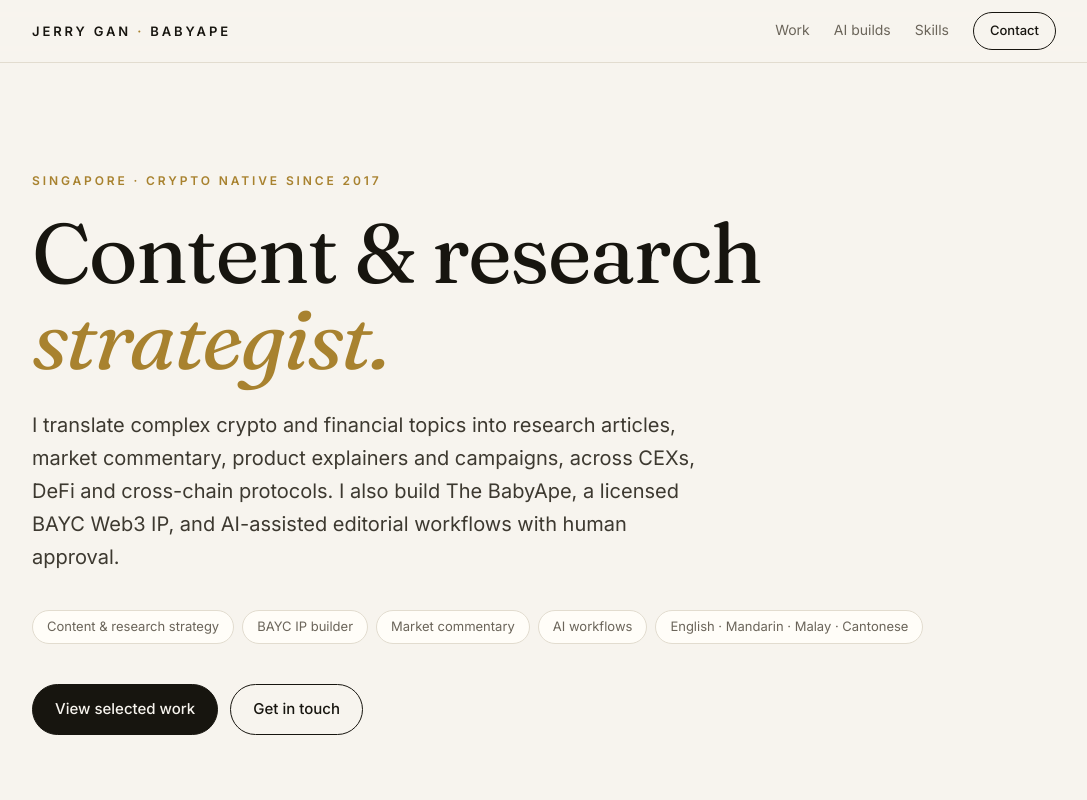
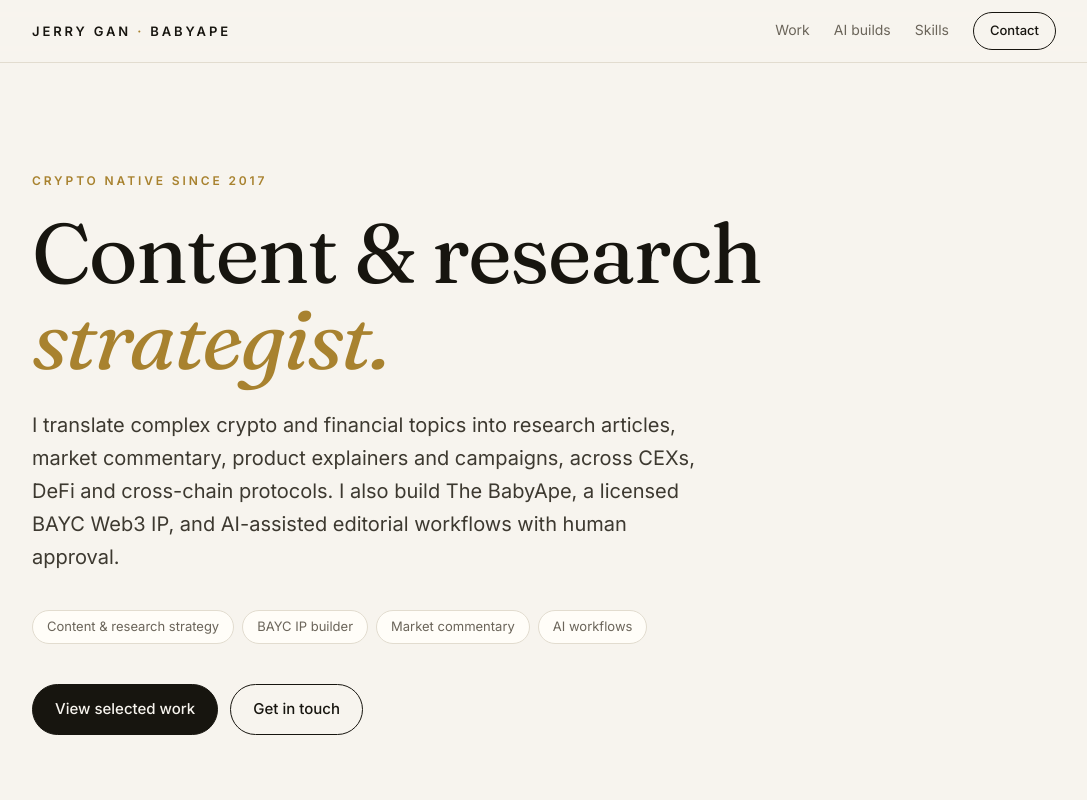
Before and after one commit to Jerry-gan/Jerry-gan.github.io, a plain HTML site: page index.html in a window 1280 px wide. Shown: the top 800 px of the page, without its empty margins (96-1183 px from the left). Drawn offline with Linux system fonts and the light colour scheme.

Commit message:
Remove Singapore and language lines

```diff
--- a/index.html
+++ b/index.html
@@ -1,8 +1,8 @@
 <!doctype html><html lang="en"><head><meta charset="utf-8"><meta name="viewport" content="width=device-width,initial-scale=1">
 <title>Jerry Gan (BabyApe) · Content &amp; Research Strategist</title>
-<meta name="description" content="Jerry Gan (BabyApe): crypto-native content and research strategist since 2017, BAYC IP builder and AI content workflow builder, based in Singapore.">
+<meta name="description" content="Jerry Gan (BabyApe): crypto-native content and research strategist since 2017, BAYC IP builder and AI content workflow builder.">
 <meta property="og:type" content="website"><meta property="og:url" content="https://jerry-gan.github.io/"><link rel="canonical" href="https://jerry-gan.github.io/"><meta name="twitter:image" content="https://jerry-gan.github.io/og.png"><meta property="og:title" content="Jerry Gan (BabyApe) · Content &amp; Research Strategist">
-<meta property="og:description" content="Crypto-native content &amp; research since 2017. BAYC IP builder. AI content workflows. Singapore.">
+<meta property="og:description" content="Crypto-native content &amp; research since 2017. BAYC IP builder. AI content workflows.">
 <meta property="og:image" content="https://jerry-gan.github.io/og.png"><meta name="twitter:card" content="summary_large_image"><meta name="twitter:site" content="@babyape113"><meta name="twitter:creator" content="@babyape113">
 <meta name="theme-color" content="#14120f"><link rel="icon" href="favicon.svg" type="image/svg+xml">
 <link rel="preconnect" href="https://fonts.googleapis.com"><link rel="preconnect" href="https://fonts.gstatic.com" crossorigin>
@@ -13,10 +13,10 @@
 <nav aria-label="Primary"><a href="#work">Work</a><a href="#ai">AI builds</a><a href="#skills">Skills</a><a class="btn" href="#contact">Contact</a></nav></div></header>
 <main id="main">
 <div class="hero" id="top"><div class="wrap">
-<p class="eyebrow">Singapore · Crypto native since 2017</p>
+<p class="eyebrow">Crypto native since 2017</p>
 <h1>Content &amp; research<br><em>strategist.</em></h1>
 <p class="lede">I translate complex crypto and financial topics into research articles, market commentary, product explainers and campaigns, across CEXs, DeFi and cross-chain protocols. I also build The BabyApe, a licensed BAYC Web3 IP, and AI-assisted editorial workflows with human approval.</p>
-<ul class="tags" aria-label="Focus areas"><li>Content &amp; research strategy</li><li>BAYC IP builder</li><li>Market commentary</li><li>AI workflows</li><li>English · Mandarin · Malay · Cantonese</li></ul>
+<ul class="tags" aria-label="Focus areas"><li>Content &amp; research strategy</li><li>BAYC IP builder</li><li>Market commentary</li><li>AI workflows</li></ul>
 <div class="cta"><a class="btn solid" href="#work">View selected work</a><a class="btn" href="#contact">Get in touch</a></div>
 </div></div>
 <div class="press" aria-label="Work picked up by"><div class="wrap">PICKED UP BY <b>Bitcoin Magazine NL</b><b>Binance</b><b>Yahoo Finance</b><b>AP News</b><b>TechTimes</b><b>NFTlab Magazine</b></div></div>
@@ -46,7 +46,7 @@
 
 <section id="skills" style="padding-top:0"><div class="wrap"><div class="sec-head"><span class="num">03</span><h2>Skills &amp; writing</h2></div>
 <div class="cols">
-<div><h3>Skills</h3><ul><li>Copywriting &amp; editorial review</li><li>Brand storytelling &amp; campaign content</li><li>Product explainers &amp; market research</li><li>AI: Hermes Agent, Claude Code, Codex, MCP, Obsidian</li><li>Python: portfolio construction, valuation, Sharpe-ratio studies <small><a href="https://github.com/Jerry-gan" target="_blank" rel="noopener">github.com/Jerry-gan</a></small></li><li>English · Mandarin · Malay · Cantonese</li></ul></div>
+<div><h3>Skills</h3><ul><li>Copywriting &amp; editorial review</li><li>Brand storytelling &amp; campaign content</li><li>Product explainers &amp; market research</li><li>AI: Hermes Agent, Claude Code, Codex, MCP, Obsidian</li><li>Python: portfolio construction, valuation, Sharpe-ratio studies <small><a href="https://github.com/Jerry-gan" target="_blank" rel="noopener">github.com/Jerry-gan</a></small></li></ul></div>
 <div><h3>Writing &amp; research</h3><ul>
 <li><a href="https://x.com/babyape113/status/2058927191887605893" target="_blank" rel="noopener">Hermes + Grok: three new superpowers that change the workflow</a><small>Agent orchestration architecture</small></li>
 <li><a href="https://x.com/starpowerworld/status/1764325346915328482" target="_blank" rel="noopener">DePIN Starpower</a><small>Featured by Binance, Yahoo Finance, AP News</small></li>
@@ -54,7 +54,7 @@
 <li><a href="https://www.linkedin.com/feed/update/urn:li:share:6911967656237572096" target="_blank" rel="noopener">Evidence-Based Blockchain</a><small>Peer-reviewed, Journal of the British Blockchain Association</small></li></ul></div>
 </div></div></section>
 
-<section id="contact" class="dark contact"><div class="wrap"><p class="eyebrow">Contact</p><h2>Let’s talk.</h2><p>Open to content, research and brand roles in crypto, fintech and AI. Based in Singapore.</p>
+<section id="contact" class="dark contact"><div class="wrap"><p class="eyebrow">Contact</p><h2>Let’s talk.</h2><p>Open to content, research and brand roles in crypto, fintech and AI.</p>
 <div class="cta" style="justify-content:center"><a class="btn solid" href="mailto:thebabyaperesearch@gmail.com">Email me</a></div>
 <div class="clist"><a href="mailto:thebabyaperesearch@gmail.com">thebabyaperesearch@gmail.com</a><a href="https://x.com/babyape113" target="_blank" rel="noopener">X @babyape113</a><a href="https://thebabyape.substack.com" target="_blank" rel="noopener">Substack</a></div></div></section>
 </main><footer>© 2026 Jerry Gan · BabyApe</footer></body></html>
```
